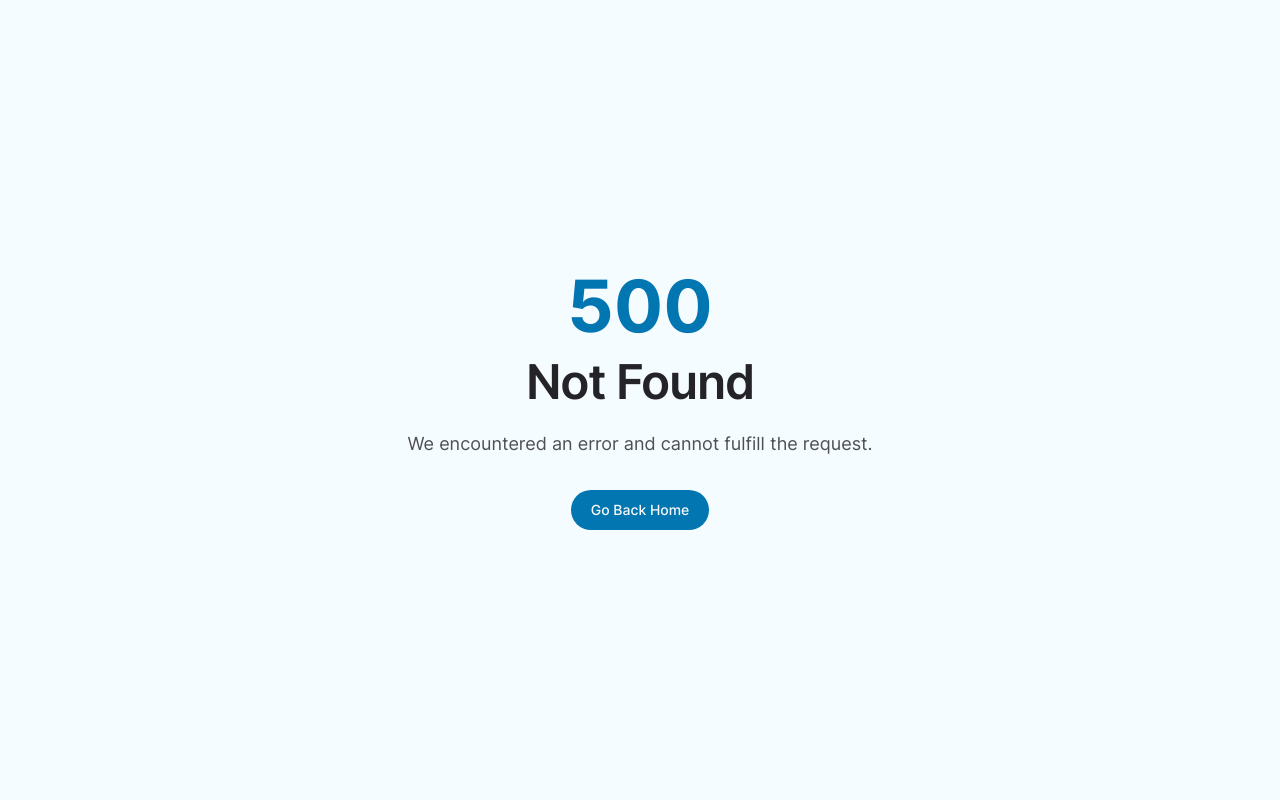
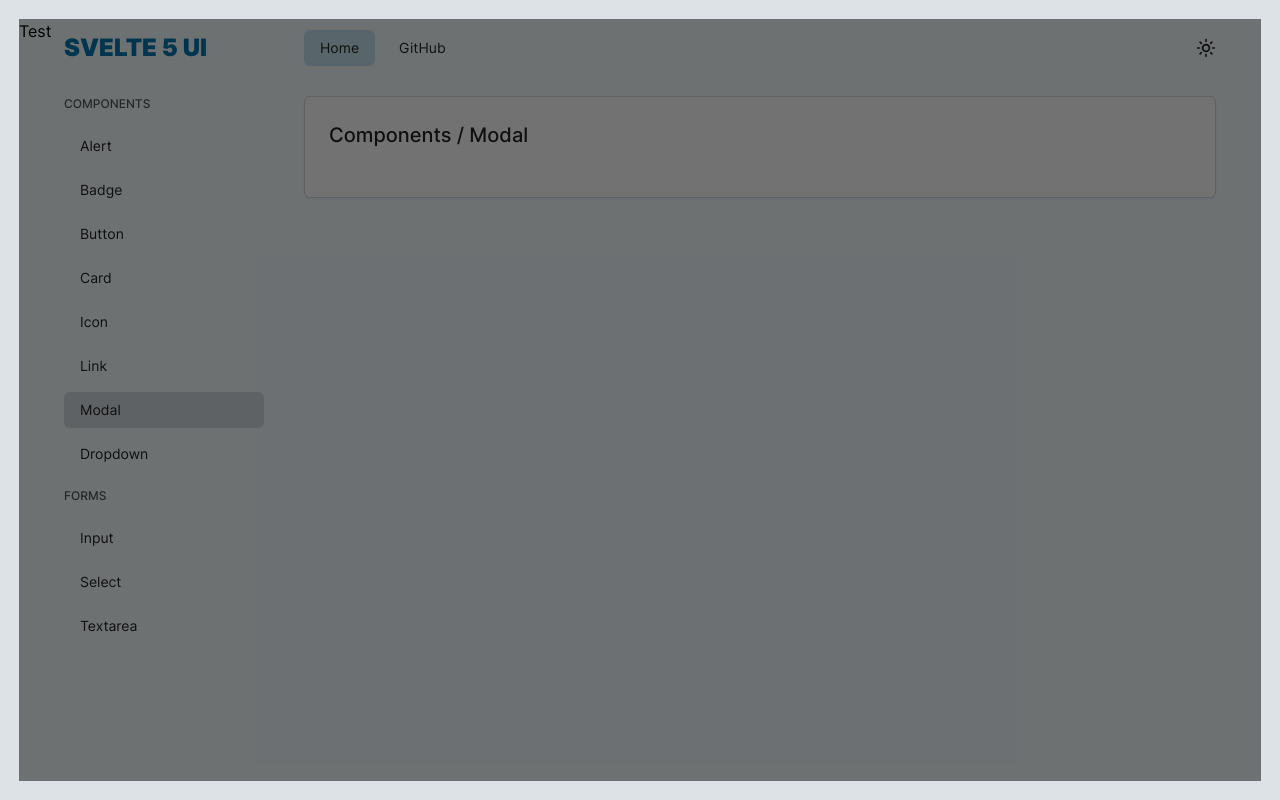
Before and after one commit to margusliinev/svelte5-ui-components, a SvelteKit app: page /home/modal in a window 1280 px wide. Before the commit this address had no page. Built offline with nearby package versions, Linux system fonts and the light colour scheme.

Commit message:
add dialog component

```diff
--- /dev/null
+++ b/src/components/Modal.svelte
@@ -0,0 +1,68 @@
+<script lang="ts">
+    import type { HTMLDialogAttributes } from 'svelte/elements';
+    import type { Snippet } from 'svelte';
+
+    interface Props extends HTMLDialogAttributes {
+        children?: Snippet;
+        open: boolean;
+    }
+
+    let { children, open, ...rest }: Props = $props();
+
+    let dialog = $state(null as HTMLDialogElement | null);
+
+    $effect(() => {
+        if (dialog) {
+            dialog.showModal();
+        }
+    });
+</script>
+
+{#if open}
+    <dialog {...rest} bind:this={dialog}>
+        {@render children?.()}
+    </dialog>
+{/if}
+
+<style>
+    dialog {
+        position: fixed;
+        top: 0;
+        left: 0;
+        width: 100%;
+        height: 100%;
+        background: rgba(0, 0, 0, 0.5);
+        border: none;
+        animation: fade-out 0.2s ease-in;
+    }
+    dialog[open] {
+        opacity: 100;
+        animation: fade-in 0.3s ease-out;
+    }
+
+    @keyframes fade-in {
+        0% {
+            opacity: 0;
+            transform: scale(0.95);
+            display: none;
+        }
+
+        100% {
+            opacity: 1;
+            display: block;
+        }
+    }
+
+    @keyframes fade-out {
+        0% {
+            opacity: 1;
+            display: block;
+        }
+
+        100% {
+            opacity: 0;
+            transform: scale(0.95);
+            display: none;
+        }
+    }
+</style>
--- a/src/components/index.ts
+++ b/src/components/index.ts
@@ -9,6 +9,7 @@ import Icon from './Icon.svelte';
 import InputField from './InputField.svelte';
 import Label from './Label.svelte';
 import Link from './Link.svelte';
+import Modal from './Modal.svelte';
 import SelectField from './SelectField.svelte';
 import TextareaField from './TextareaField.svelte';
 import ThemeSwitch from './ThemeSwitch.svelte';
@@ -17,4 +18,24 @@ import DropdownButton from './dropdown/DropdownButton.svelte';
 import DropdownMenu from './dropdown/DropdownMenu.svelte';
 import DropdownItem from './dropdown/DropdownItem.svelte';
 
-export { Alert, Badge, Button, ButtonSpinner, Card, FieldError, Form, Label, InputField, TextareaField, SelectField, Icon, Link, ThemeSwitch, Dropdown, DropdownButton, DropdownMenu, DropdownItem };
+export {
+    Alert,
+    Badge,
+    Button,
+    ButtonSpinner,
+    Card,
+    FieldError,
+    Form,
+    Label,
+    InputField,
+    TextareaField,
+    SelectField,
+    Icon,
+    Link,
+    Modal,
+    ThemeSwitch,
+    Dropdown,
+    DropdownButton,
+    DropdownMenu,
+    DropdownItem
+};
--- a/src/layout/SidebarLinks.svelte
+++ b/src/layout/SidebarLinks.svelte
@@ -21,6 +21,7 @@
     <SidebarLink href="/home/card" {route} {toggleSidebar}>Card</SidebarLink>
     <SidebarLink href="/home/icon" {route} {toggleSidebar}>Icon</SidebarLink>
     <SidebarLink href="/home/link" {route} {toggleSidebar}>Link</SidebarLink>
+    <SidebarLink href="/home/modal" {route} {toggleSidebar}>Modal</SidebarLink>
     <SidebarLink href="/home/dropdown" {route} {toggleSidebar}>Dropdown</SidebarLink>
     <SidebarHeading class="mt-2">forms</SidebarHeading>
     <SidebarLink href="/home/input" {route} {toggleSidebar}>Input</SidebarLink>
--- /dev/null
+++ b/src/routes/home/modal/+page.svelte
@@ -0,0 +1,5 @@
+<script lang="ts">
+    import { Modal } from '$components';
+</script>
+
+<Modal open={true}>Test</Modal>
```
